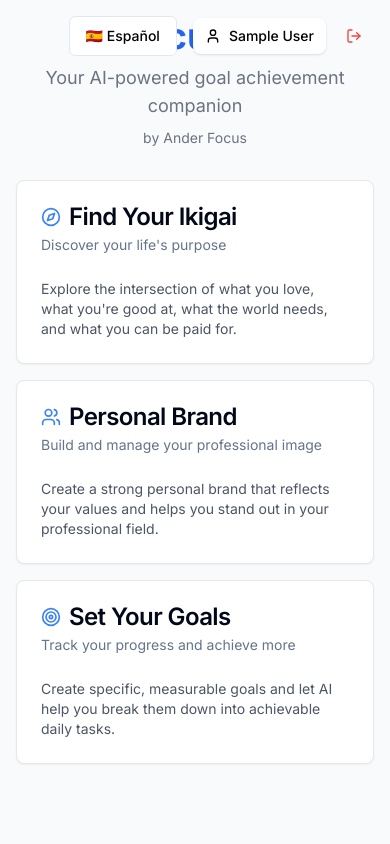
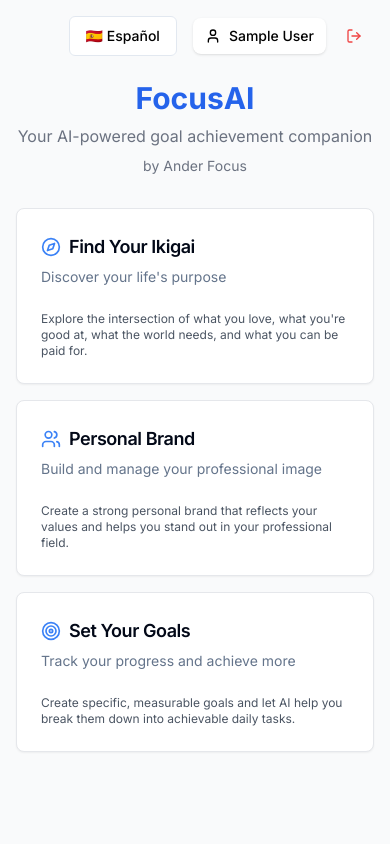
Before and after one commit to andersego/focusai, a Next.js app: page / in a window 390 px wide. Shown: the top 844 px of the page. Built offline with nearby package versions, Linux system fonts and the light colour scheme; no server answers; sample sign-in values are in the browser's storage.

Commit message:
Fix: Improve mobile responsiveness and layout
- Fixed mobile spacing and overlapping issues
- Adjusted font sizes for better mobile readability
- Added proper padding for header
- Fixed Personal Brand card functionality
- Improved overall mobile UX

```diff
--- a/app/auth/signin/page.tsx
+++ b/app/auth/signin/page.tsx
@@ -48,48 +48,29 @@ function SignInContent() {
     }
   }
 
-  const handleGoogleSignIn = async () => {
-    setIsLoading(true)
-    try {
-      console.log('Starting Google sign in...')
-      console.log('Callback URL:', callbackUrl)
-
-      const result = await signIn('google', {
-        callbackUrl,
-        redirect: true,
-      })
-
-      console.log('Sign in result:', result)
-    } catch (error) {
-      console.error('Google sign in error:', error)
-      setError(t('signInError'))
-      setIsLoading(false)
-    }
-  }
-
   return (
-    <div className="flex flex-col min-h-screen">
-      <div className="flex-grow bg-gray-50 flex items-center justify-center p-4">
-        <Card className="w-full max-w-md">
-          <CardHeader>
-            <CardTitle className="text-2xl font-bold text-center text-blue-600">FocusAI</CardTitle>
-            <CardDescription className="text-center">{t('signInDescription')}</CardDescription>
+    <div className="min-h-screen bg-gray-50 flex items-center justify-center p-4">
+      <Card className="w-full max-w-md mx-4">
+        <CardHeader className="space-y-2">
+          <CardTitle className="text-2xl md:text-3xl font-bold text-center text-blue-600">FocusAI</CardTitle>
+          <CardDescription className="text-center text-sm md:text-base">{t('signInDescription')}</CardDescription>
         </CardHeader>
         <CardContent className="space-y-4">
           <form onSubmit={handleSubmit} className="space-y-4">
             <div className="space-y-2">
-                <Label htmlFor="email">{t('email')}</Label>
+              <Label htmlFor="email" className="text-sm md:text-base">{t('email')}</Label>
               <Input
                 id="email"
                 type="email"
                 value={email}
                 onChange={(e) => setEmail(e.target.value)}
                 required
+                className="text-sm md:text-base"
                 disabled={isLoading}
               />
             </div>
             <div className="space-y-2">
-                <Label htmlFor="password">{t('password')}</Label>
+              <Label htmlFor="password" className="text-sm md:text-base">{t('password')}</Label>
               <div className="relative">
                 <Input
                   id="password"
@@ -97,6 +78,7 @@ function SignInContent() {
                   value={password}
                   onChange={(e) => setPassword(e.target.value)}
                   required
+                  className="text-sm md:text-base"
                   disabled={isLoading}
                 />
                 <Button
@@ -137,24 +119,13 @@ function SignInContent() {
           <Button
             variant="outline"
             className="w-full"
-              onClick={handleGoogleSignIn}
+            onClick={() => signIn('google', { callbackUrl })}
             disabled={isLoading}
           >
-              {isLoading ? t('signingIn') : t('signInWithGoogle')}
+            {t('signInWithGoogle')}
           </Button>
-            <p className="text-center text-sm text-gray-600">
-              {t('noAccount')}{' '}
-              <Button
-                variant="link"
-                onClick={() => router.push('/auth/signup')}
-                disabled={isLoading}
-              >
-                {t('signUp')}
-              </Button>
-            </p>
         </CardContent>
       </Card>
-      </div>
     </div>
   )
 }
--- a/app/page.tsx
+++ b/app/page.tsx
@@ -16,9 +16,6 @@ export default function Home() {
   const [showComingSoon, setShowComingSoon] = useState(false)
 
   useEffect(() => {
-    console.log('Session status:', status)
-    console.log('Session data:', session)
-
     if (status === 'unauthenticated') {
       router.push('/auth/signin')
     }
@@ -39,7 +36,7 @@ export default function Home() {
 
   return (
     <div className="flex flex-col min-h-screen">
-      <div className="flex-grow bg-gray-50 p-4">
+      <div className="flex-grow bg-gray-50 p-4 pt-20 md:pt-4">
         <div className="max-w-2xl mx-auto space-y-8">
           {showComingSoon && (
             <div className="bg-blue-50 border border-blue-200 rounded-lg p-4 text-blue-800">
@@ -48,8 +45,8 @@ export default function Home() {
           )}
 
           <div className="text-center space-y-2">
-            <h1 className="text-4xl font-bold text-blue-600">FocusAI</h1>
-            <p className="text-lg text-gray-500">{t('appDescription')}</p>
+            <h1 className="text-3xl md:text-4xl font-bold text-blue-600">FocusAI</h1>
+            <p className="text-base md:text-lg text-gray-500">{t('appDescription')}</p>
             <p className="text-sm text-gray-500">
               by{' '}
               <Link
@@ -66,40 +63,40 @@ export default function Home() {
           <div className="space-y-4">
             <Card className="hover:shadow-lg transition-shadow cursor-pointer" onClick={() => router.push('/ikigai')}>
               <CardHeader>
-                <CardTitle className="flex items-center gap-2">
-                  <Compass className="h-5 w-5 text-blue-500" />
-                  {t('ikigaiTitle')}
+                <CardTitle className="flex items-center gap-2 text-lg md:text-xl">
+                  <Compass className="h-5 w-5 text-blue-500 flex-shrink-0" />
+                  <span className="break-words">{t('ikigaiTitle')}</span>
                 </CardTitle>
-                <CardDescription>{t('ikigaiDescription')}</CardDescription>
+                <CardDescription className="text-sm md:text-base">{t('ikigaiDescription')}</CardDescription>
               </CardHeader>
               <CardContent>
-                <p className="text-sm text-gray-600">{t('ikigaiContent')}</p>
+                <p className="text-xs md:text-sm text-gray-600">{t('ikigaiContent')}</p>
               </CardContent>
             </Card>
 
             <Card className="hover:shadow-lg transition-shadow cursor-pointer" onClick={handlePersonalBrandClick}>
               <CardHeader>
-                <CardTitle className="flex items-center gap-2">
-                  <Users className="h-5 w-5 text-blue-500" />
-                  {t('personalBrandTitle')}
+                <CardTitle className="flex items-center gap-2 text-lg md:text-xl">
+                  <Users className="h-5 w-5 text-blue-500 flex-shrink-0" />
+                  <span className="break-words">{t('personalBrandTitle')}</span>
                 </CardTitle>
-                <CardDescription>{t('personalBrandDescription')}</CardDescription>
+                <CardDescription className="text-sm md:text-base">{t('personalBrandDescription')}</CardDescription>
               </CardHeader>
               <CardContent>
-                <p className="text-sm text-gray-600">{t('personalBrandContent')}</p>
+                <p className="text-xs md:text-sm text-gray-600">{t('personalBrandContent')}</p>
               </CardContent>
             </Card>
 
             <Card className="hover:shadow-lg transition-shadow cursor-pointer" onClick={() => router.push('/goals')}>
               <CardHeader>
-                <CardTitle className="flex items-center gap-2">
-                  <Target className="h-5 w-5 text-blue-500" />
-                  {t('goalsTitle')}
+                <CardTitle className="flex items-center gap-2 text-lg md:text-xl">
+                  <Target className="h-5 w-5 text-blue-500 flex-shrink-0" />
+                  <span className="break-words">{t('goalsTitle')}</span>
                 </CardTitle>
-                <CardDescription>{t('goalsDescription')}</CardDescription>
+                <CardDescription className="text-sm md:text-base">{t('goalsDescription')}</CardDescription>
               </CardHeader>
               <CardContent>
-                <p className="text-sm text-gray-600">{t('goalsContent')}</p>
+                <p className="text-xs md:text-sm text-gray-600">{t('goalsContent')}</p>
               </CardContent>
             </Card>
           </div>
```
Lines whose indentation alone changed are shown as unchanged.
